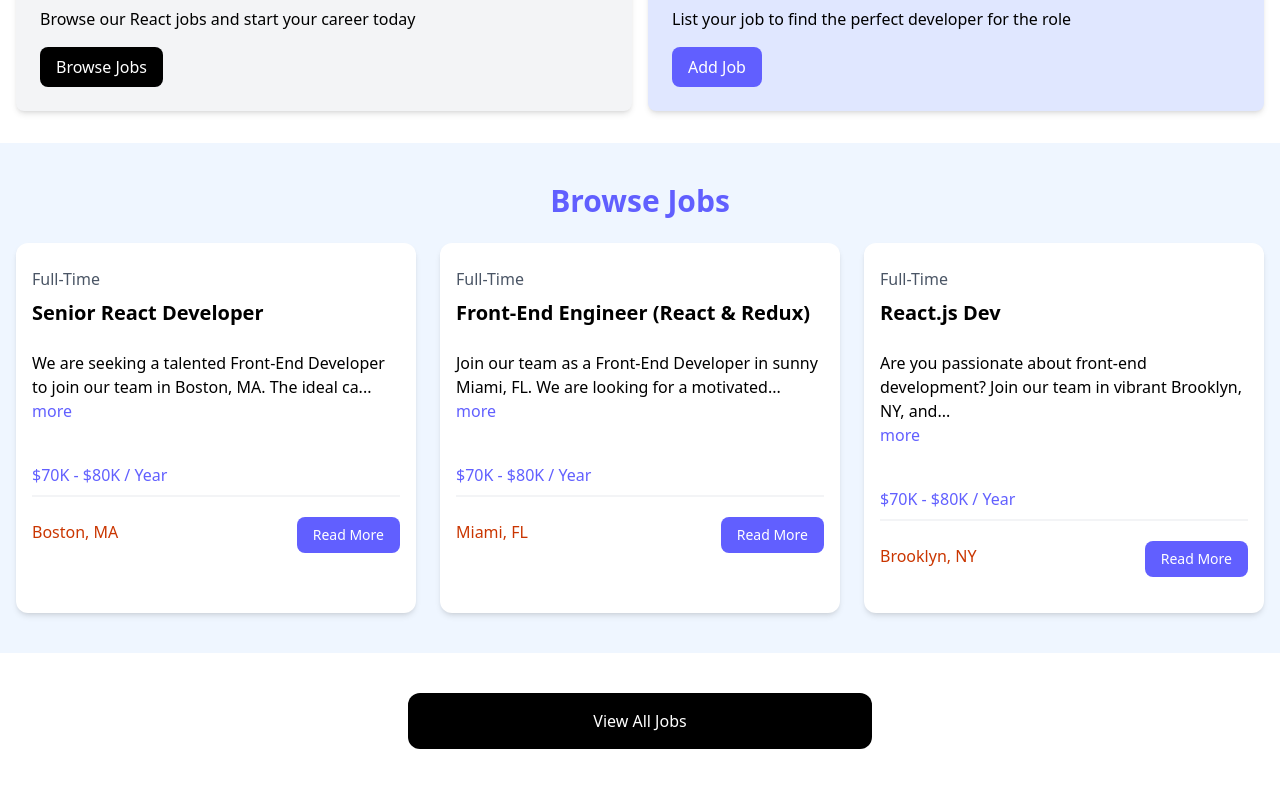
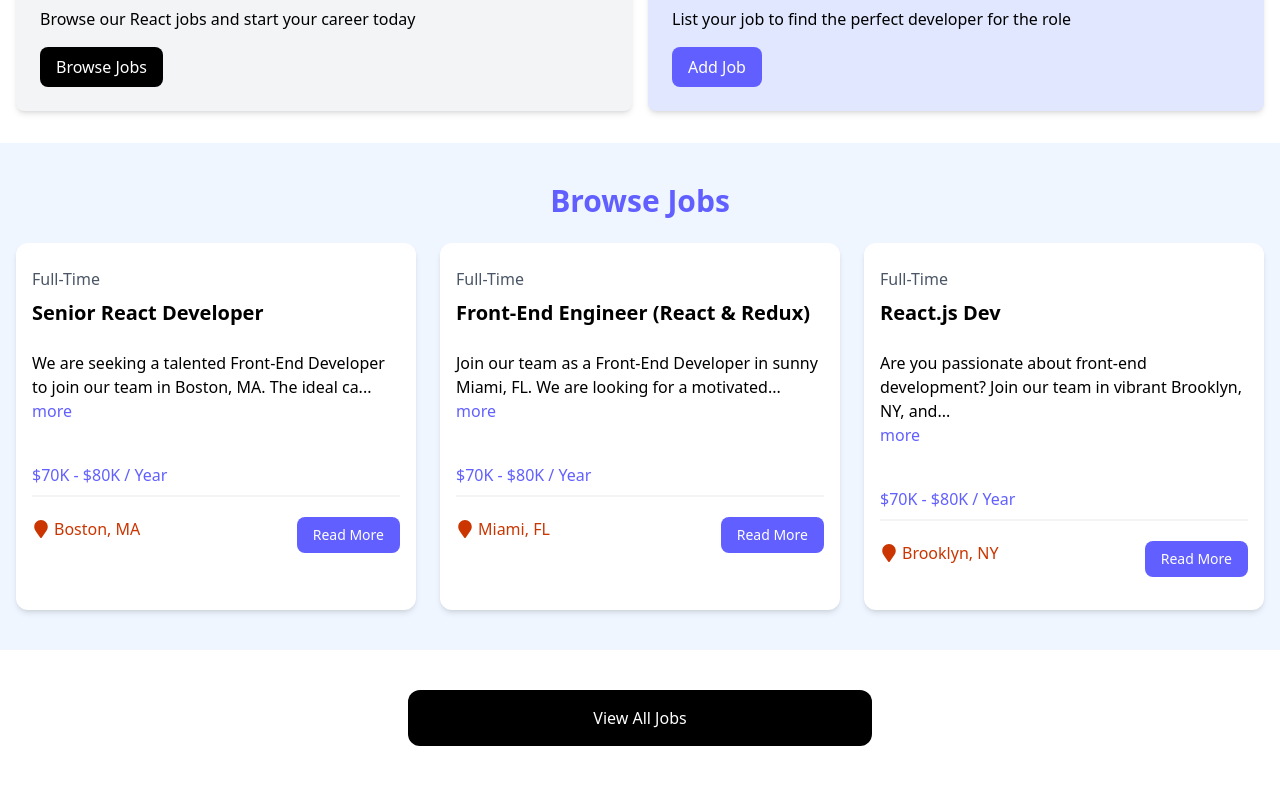
Before and after one commit to tjbarbosadev/react-cc, a React (Vite) app in the folder react-cc/: page / in a window 1280 px wide. Shown: the part 466-1253 px from the top of the page. Built offline with nearby package versions, Linux system fonts and the light colour scheme.

Commit message:
Installing and using FA Icons with react-icons

```diff
--- a/react-cc/package.json
+++ b/react-cc/package.json
@@ -12,7 +12,8 @@
   "dependencies": {
     "@tailwindcss/vite": "^4.1.4",
     "react": "^19.0.0",
-    "react-dom": "^19.0.0"
+    "react-dom": "^19.0.0",
+    "react-icons": "^5.5.0"
   },
   "devDependencies": {
     "@eslint/js": "^9.22.0",
--- a/react-cc/src/components/JobListing.jsx
+++ b/react-cc/src/components/JobListing.jsx
@@ -1,4 +1,5 @@
 import { useState } from 'react';
+import { FaMapMarker } from 'react-icons/fa';
 
 const JobListing = ({ job }) => {
   const [showFullDescription, setShowFullDescription] = useState(false);
@@ -33,7 +34,7 @@ const JobListing = ({ job }) => {
 
         <div className="flex flex-col lg:flex-row justify-between mb-4">
           <div className="text-orange-700 mb-3">
-            <i className="fa-solid fa-location-dot text-lg"></i>
+            <FaMapMarker className="inline text-lg mb-1 mr-1" />
             {job.location}
           </div>
           <a
```
Also changed, not shown: 1 other file (tests, documents, lock files or other folders).
